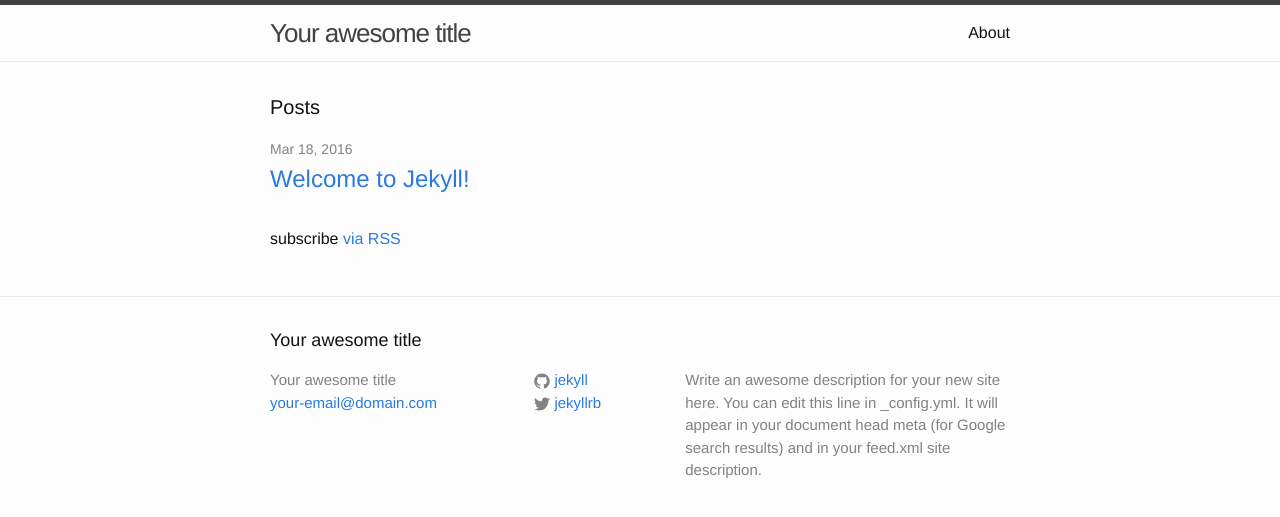
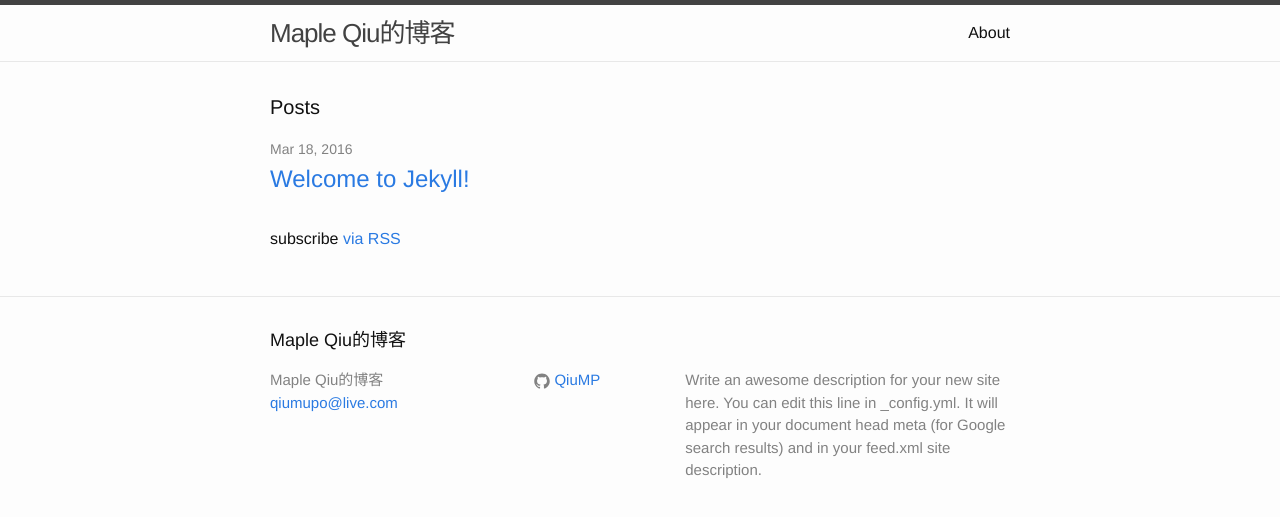
Before and after one commit to QiuMP/qiump.github.io, a Jekyll site: the page built from index.html, in a window 1280 px wide. Shown: the top 517 px of the page. Built offline with Jekyll 4.4.1, drawn with Linux system fonts in a browser that asks for light colours.

Commit message:
change the message

```diff
--- a/_config.yml
+++ b/_config.yml
@@ -6,16 +6,16 @@
 # 'jekyll serve'. If you change this file, please restart the server process.
 
 # Site settings
-title: Your awesome title
-email: your-email@domain.com
+title: Maple Qiu的博客
+email: qiumupo@live.com
 description: > # this means to ignore newlines until "baseurl:"
   Write an awesome description for your new site here. You can edit this
   line in _config.yml. It will appear in your document head meta (for
   Google search results) and in your feed.xml site description.
 baseurl: "" # the subpath of your site, e.g. /blog
-url: "http://yourdomain.com" # the base hostname & protocol for your site
-twitter_username: jekyllrb
-github_username:  jekyll
+url: "http://www.baidu.com" # the base hostname & protocol for your site
+# twitter_username: jekyllrb
+github_username:  QiuMP
 
 # Build settings
 markdown: kramdown
```
Also changed, not shown: README.md.
